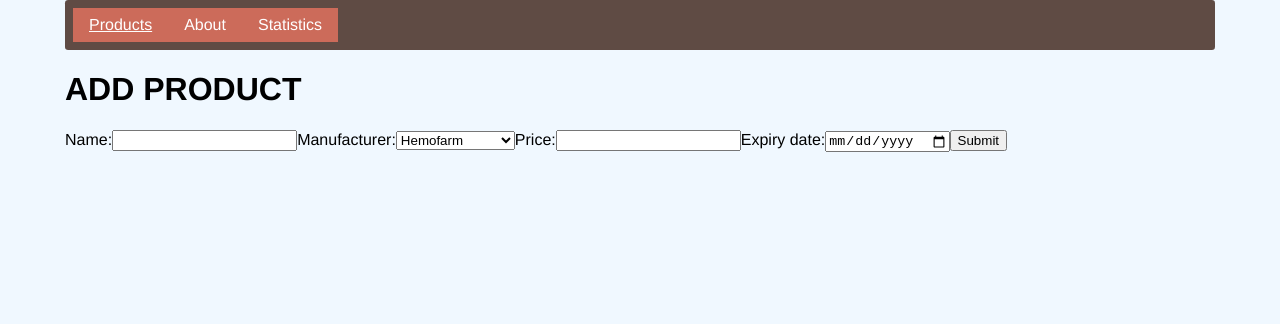
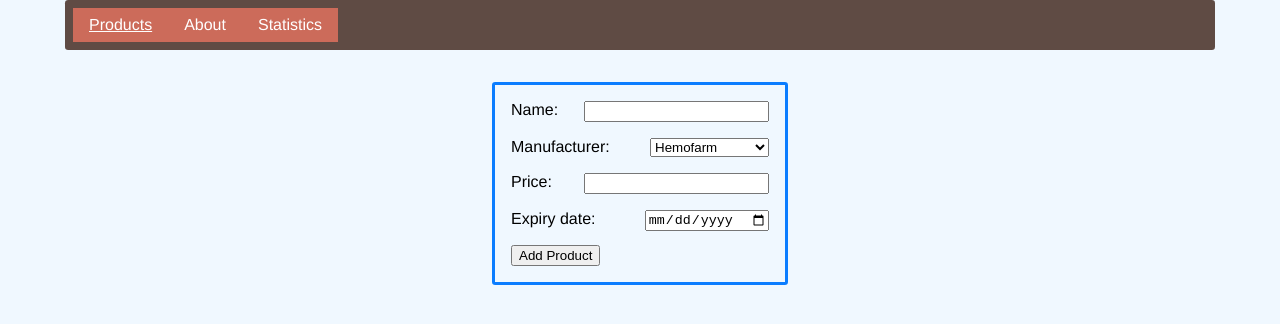
Before and after one commit to zKaoX/smart-cat-aleksandar-sosaljski, a React (Vite) app: page /products/add in a window 1280 px wide. Shown: the top 324 px of the page. Built offline with nearby package versions, Linux system fonts and the light colour scheme.

Commit message:
Zavrsena add product stranica

```diff
--- a/src/components/FormAddProduct.jsx
+++ b/src/components/FormAddProduct.jsx
@@ -30,28 +30,37 @@ function formAddProduct({ onAddClick }) {
      * COMPONENT RETURN STATEMENT
      */
     return (
-        <form onSubmit={handleAddClick}>
+        <form onSubmit={handleAddClick} className="form-add-product">
+            {/* NAME */}
             <label>
-                Name:
+                <span>Name:</span>
                 <input type="text" ref={nameRef} required />
             </label>
+
+            {/* MANUFACTURER */}
             <label>
-                Manufacturer:
-            <select name="cars" ref={manufacturerIdRef}>
+                <span>Manufacturer:</span>
+                <select name="cars" ref={manufacturerIdRef}>
                     {
                         manufacturers.map(({ id, name }) => <option value={id}>{name}</option>)
                     }
                 </select>
             </label>
+
+            {/* PRICE */}
             <label>
-                Price:
+                <span>Price:</span>
                 <input type="number" ref={priceRef} required />
             </label>
+
+            {/* EXPIRY DATE */}
             <label>
-                Expiry date:
+                <span>Expiry date:</span>
                 <input type="date" ref={expiryDateRef} required />
             </label>
-            <input type="submit" value="Submit" />
+
+            {/* SUBMIT */}
+            <input type="submit" value="Add Product" />
         </form>
     );
 }
--- a/src/index.css
+++ b/src/index.css
@@ -88,6 +88,25 @@ body {
  /* CONTAINER - END */
 
 
+/* FORM ADD PRODUCT - START */
+.form-add-product {
+  border: 3px solid rgb(11, 125, 255);
+  border-radius: 0.2em;
+  max-width: 18.5em;
+  padding: 1em;
+}
+
+.form-add-product > * + * {
+  margin-top: 1em;
+}
+
+.form-add-product > label {
+  display: flex;
+  justify-content: space-between;
+}
+
+/* FORM ADD PRODUCT - END */
+
 
 
 
@@ -110,3 +129,11 @@ body {
   margin-top: 2em;
   margin-bottom: 1em;
 }
+
+.add-product-page > * {
+  margin: 0 auto;
+}
+
+.add-product-page > * {
+  margin-top: 2em;
+}
--- a/src/pages/AddProduct.jsx
+++ b/src/pages/AddProduct.jsx
@@ -11,10 +11,9 @@ function AddProduct() {
     }
 
     return (
-        <>
-            <h1>ADD PRODUCT</h1>
+        <main className='add-product-page'>
             <FormAddProduct onAddClick={handleAddClick}/>
-        </>
+        </main>
     );
 }
 
```
Lines whose indentation alone changed are shown as unchanged.
